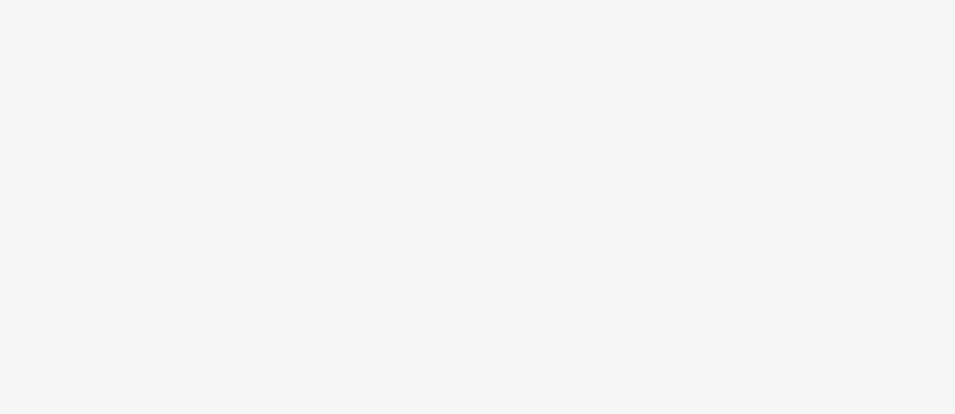
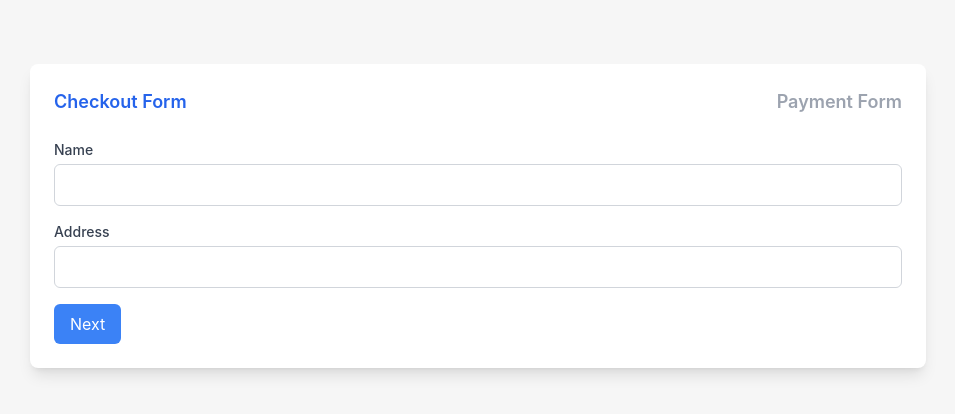
Before and after one commit to AMRWERY/Tailwind-Free-Components, a Vue app: page /stepper in a window 1280 px wide. Before the commit this address had no page. Shown: the top 414 px of the page, without its empty margins (162-1117 px from the left). Built offline with nearby package versions, Linux system fonts and the light colour scheme.

Commit message:
add stepper component

```diff
--- /dev/null
+++ b/src/components/stepper.vue
@@ -0,0 +1,95 @@
+<template>
+    <div>
+        <div class="max-w-4xl mx-auto mt-10">
+            <div class="p-6 bg-white rounded-lg shadow-lg">
+                <!-- Stepper Header -->
+                <div class="flex items-center justify-between mb-6">
+                    <div :class="step === 1 ? 'text-blue-600' : 'text-gray-400'">
+                        <span class="text-lg font-semibold">Checkout Form</span>
+                    </div>
+                    <div :class="step === 2 ? 'text-blue-600' : 'text-gray-400'">
+                        <span class="text-lg font-semibold">Payment Form</span>
+                    </div>
+                </div>
+
+                <!-- Stepper Content -->
+                <div v-if="step === 1">
+                    <!-- Checkout Form -->
+                    <form @submit.prevent="goToPaymentForm">
+                        <div class="mb-4">
+                            <label for="name" class="block text-sm font-medium text-gray-700">Name</label>
+                            <input type="text" id="name" v-model="checkoutData.name"
+                                class="w-full p-2 mt-1 border border-gray-300 rounded-md" required />
+                        </div>
+                        <div class="mb-4">
+                            <label for="address" class="block text-sm font-medium text-gray-700">Address</label>
+                            <input type="text" id="address" v-model="checkoutData.address"
+                                class="w-full p-2 mt-1 border border-gray-300 rounded-md" required />
+                        </div>
+                        <div class="flex justify-between">
+                            <button type="submit" class="px-4 py-2 text-white bg-blue-500 rounded-md">Next</button>
+                        </div>
+                    </form>
+                </div>
+
+                <div v-if="step === 2">
+                    <!-- Payment Form -->
+                    <form @submit.prevent="submitPayment">
+                        <div class="mb-4">
+                            <label for="cardNumber" class="block text-sm font-medium text-gray-700">Card Number</label>
+                            <input type="text" id="cardNumber" v-model="paymentData.cardNumber"
+                                class="w-full p-2 mt-1 border border-gray-300 rounded-md" required />
+                        </div>
+                        <div class="mb-4">
+                            <label for="expiryDate" class="block text-sm font-medium text-gray-700">Expiry Date</label>
+                            <input type="text" id="expiryDate" v-model="paymentData.expiryDate"
+                                class="w-full p-2 mt-1 border border-gray-300 rounded-md" required />
+                        </div>
+                        <div class="mb-4">
+                            <label for="cvv" class="block text-sm font-medium text-gray-700">CVV</label>
+                            <input type="text" id="cvv" v-model="paymentData.cvv"
+                                class="w-full p-2 mt-1 border border-gray-300 rounded-md" required />
+                        </div>
+                        <div class="flex justify-between">
+                            <button @click="goBackToCheckout" type="button"
+                                class="px-4 py-2 text-white bg-gray-500 rounded-md">Back</button>
+                            <button type="submit" class="px-4 py-2 text-white bg-green-500 rounded-md">Submit</button>
+                        </div>
+                    </form>
+                </div>
+            </div>
+        </div>
+    </div>
+</template>
+
+<script setup>
+import { ref } from 'vue';
+
+const step = ref(1); // Track the current step (1 = Checkout, 2 = Payment)
+const checkoutData = ref({
+    name: '',
+    address: '',
+});
+
+const paymentData = ref({
+    cardNumber: '',
+    expiryDate: '',
+    cvv: '',
+});
+
+// Method to go to Payment Form
+const goToPaymentForm = () => {
+    step.value = 2;
+};
+
+// Method to go back to Checkout Form
+const goBackToCheckout = () => {
+    step.value = 1;
+};
+
+// Method to handle form submission
+const submitPayment = () => {
+    alert('Payment Submitted');
+    // You can add additional logic to handle the payment here
+};
+</script>
--- a/src/router/index.js
+++ b/src/router/index.js
@@ -732,6 +732,11 @@ const router = createRouter({
 
     //other
     {
+      path: "/stepper",
+      name: "stepper",
+      component: () => import("../components/stepper.vue"),
+    },
+    {
       path: "/charts",
       name: "charts",
       component: () => import("../components/charts.vue"),
--- a/src/views/Home.vue
+++ b/src/views/Home.vue
@@ -480,6 +480,7 @@ const carousels = ref([
 ])
 
 const others = ref([
+  { title: 'stepper', route: '/stepper' },
   { title: 'charts', route: '/charts' },
   { title: 'tabs', route: '/tabs' },
   { title: 'landing-page', route: '/landing-page' },
```
